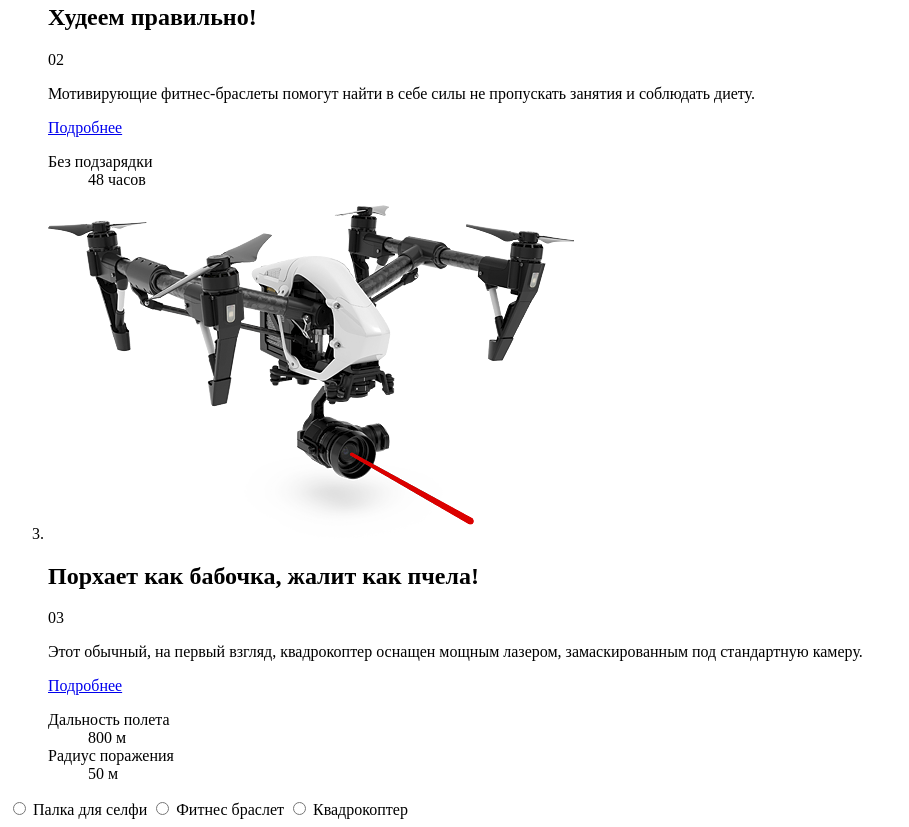
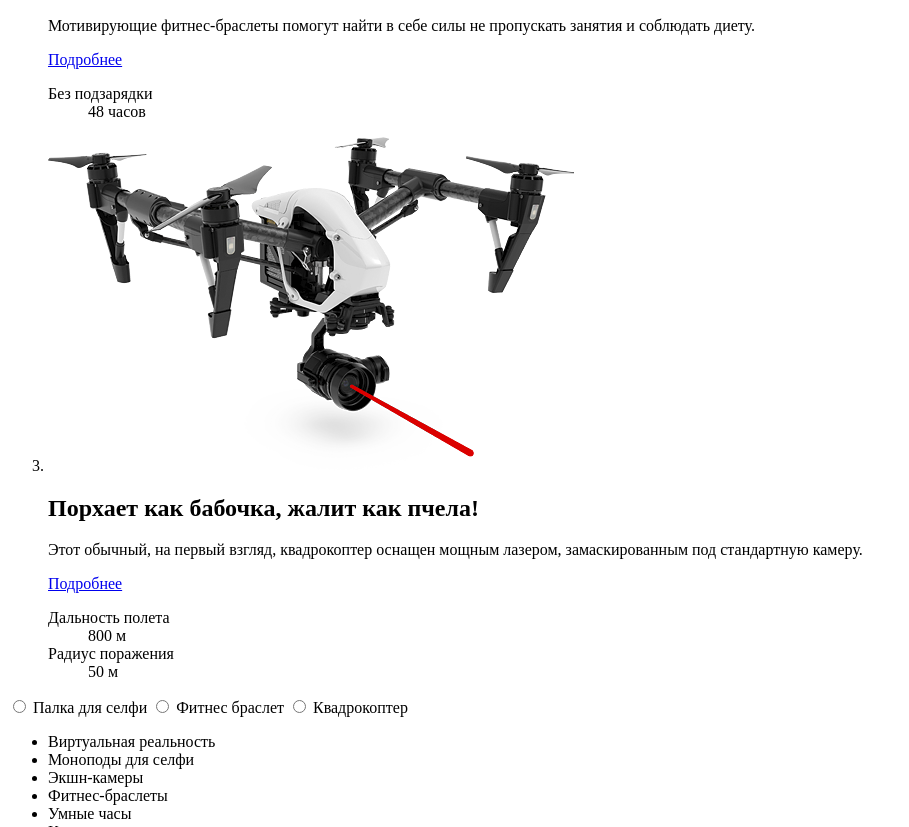
Before and after one commit to p-kachalov/device, a plain HTML site: page index.html in a window 1280 px wide. Shown: the part 1509-2336 px from the top of the page, without its empty margins (0-909 px from the left). Drawn offline with Linux system fonts and the light colour scheme.

Commit message:
fix slider

```diff
--- a/index.html
+++ b/index.html
@@ -37,7 +37,6 @@
           <li class="slide-item">
             <img src="img/slider-1.png" width="384" height="486" alt="Палка для селфи">
             <h2 class="slide-title">Делай селфи, как БенСтиллер!</h2>
-            <div class="slide-number">01</div>
             <p>Самая длинная палка для селфи доступна в нашем магазине.
               Восемь (Восемь, Карл!) метров длиной и весом всего 5 килограмм.</p>
             <a href="#">Подробнее</a>
@@ -57,7 +56,6 @@
           <li class="slide-item">
             <img src="img/slider-2.png" width="345" height="485" alt="Фитнес браслет">
             <h2 class="slide-title">Худеем правильно!</h2>
-            <div class="slide-number">02</div>
             <p>Мотивирующие фитнес-браслеты помогут найти в себе силы
               не пропускать занятия и соблюдать диету.</p>
             <a href="#">Подробнее</a>
@@ -71,7 +69,6 @@
           <li class="slide-item">
             <img src="img/slider-3.png" width="526" height="334" alt="Квадрокоптер">
             <h2 class="slide-title">Порхает как бабочка, жалит как пчела!</h2>
-            <div class="slide-number">03</div>
             <p>Этот обычный, на первый взгляд, квадрокоптер оснащен
               мощным лазером, замаскированным под стандартную камеру.</p>
             <a href="#">Подробнее</a>
```
